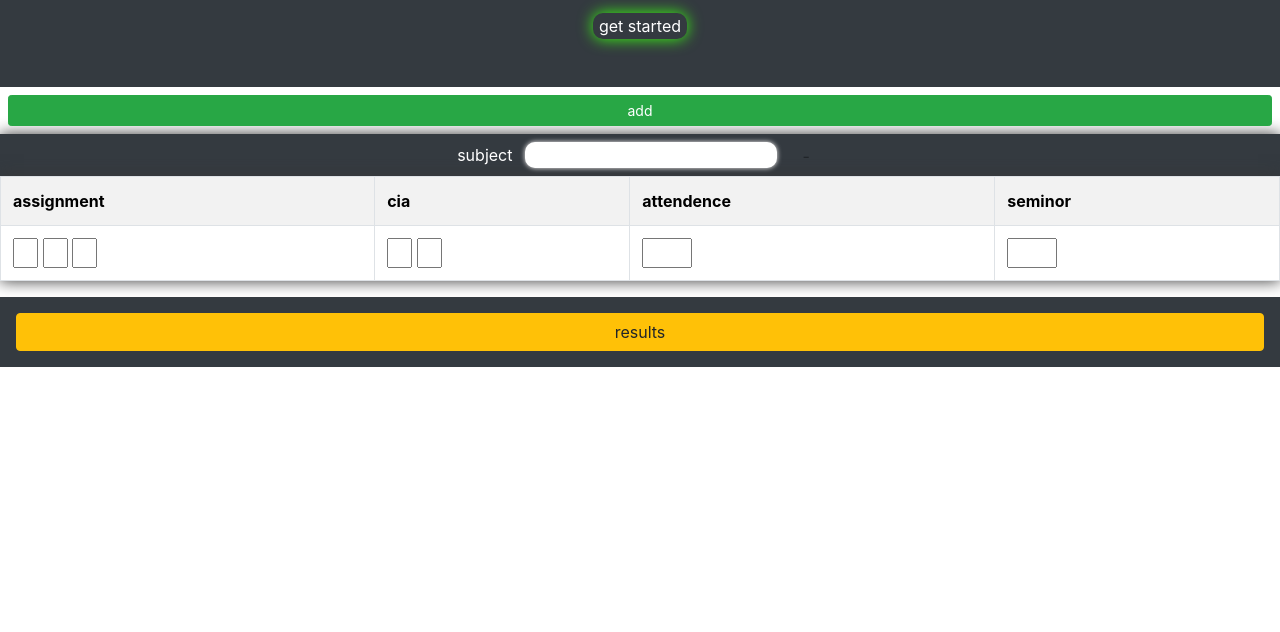
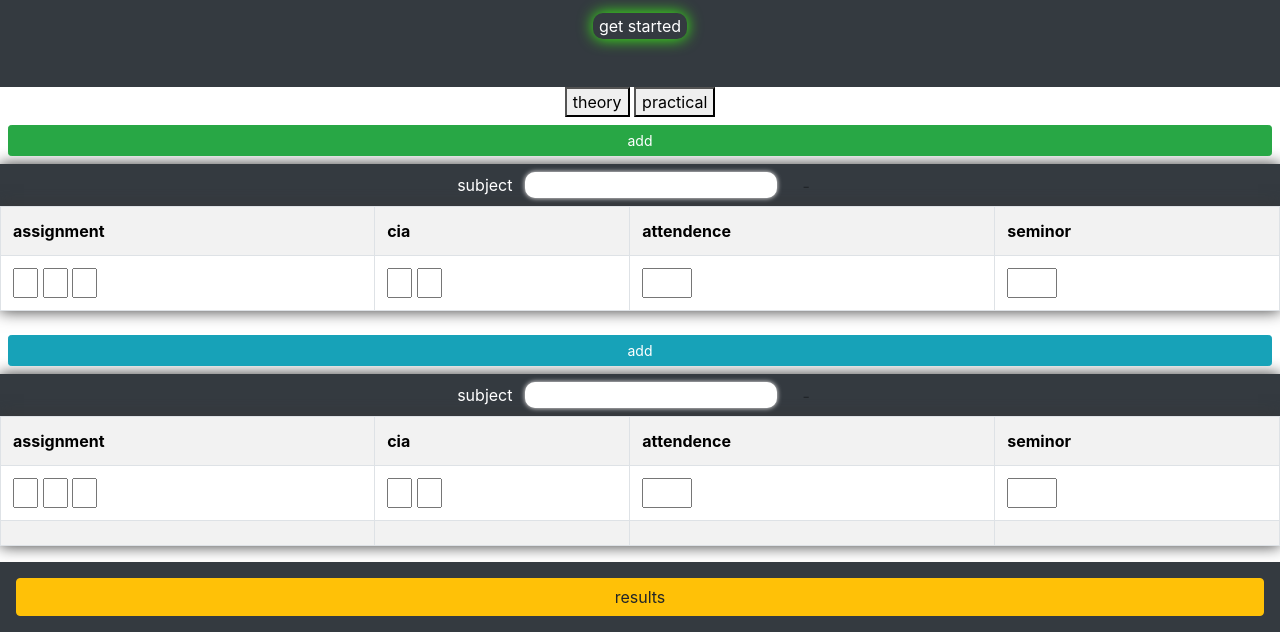
Before and after one commit to vippi-smart/tester, a plain HTML site: page index.html in a window 1280 px wide. Shown: the part 209-841 px from the top of the page. Before the commit the page ends 800 px from the top, so only its background shows below. Drawn offline with nearby package versions, Linux system fonts and the light colour scheme.

Commit message:
new modified html

```diff
--- a/index.html
+++ b/index.html
@@ -28,13 +28,22 @@
   <!--nav ends -->
 
     <div class="container-fluid-md">
+      <!--subject button-->
           <div class="bg-dark text-white text-center p-5">
                 <h1>avc-cs-calculator</h1>
                   <p>your academic calculator and academic helper</p>
                   <button type="button" class="btn-custom text-white">get started</button>
           </div>
+          <!--ends-->
 
-        <div class="container-fluid-sm" >
+
+               <div class="text-center ">
+                <button type="button" class=" btn-toggle" id="theo" >theory</button>
+                <button type="button" class=" btn-toggle" id="pract">practical</button>
+                               </div>
+
+          <!--main table-->
+        <div class="container-fluid-sm" id="actual">
              <form action="">
 
               <div  class="p-2 text-center  d-grid">
@@ -58,16 +67,16 @@
                  </tr>
              <tr>
               <td>
-                <input type="number" name="" id="" class="input-box1">
-                <input type="number" name="" id="" class="input-box1">
-                <input type="number" name="" id="" class="input-box1">
+                <input type="text"  name="" id="" class="input-box1">
+                <input type="text" name="" id="" class="input-box1">
+                <input type="text" name="" id="" class="input-box1">
               </td>
               <td>
-                <input type="number" name="" id="" class="input-box1">
-                <input type="number" name="" id="" class="input-box1">
+                <input type="text" name="" id="" class="input-box1">
+                <input type="text" name="" id="" class="input-box1">
 
               </td>
-              <td><input type="number" name="" id="" class="input-box"></td>
+              <td><input type="number" name="" id="attend" class="input-box"></td>
 
               <td><input type="number" name="" id="" class="input-box"></td>
              </tr>
@@ -77,9 +86,75 @@
 
 
   </div>
-  <div class="bg-dark p-3 table-border1 d-grid"><button type="button" class="btn btn-warning btn-block">results</button></div>
-    </div>
-<script src="	https://cdn.jsdelivr.net/npm/bootstrap@5.3.3/dist/js/bootstrap.bundle.min.js"></script>
+
+  <!--form and div part-2-->
+
+        <div class="container-fluid-sm" id="practicall" >
+          <form action="">
+
+            <div  class="p-2 text-center  d-grid">
+            <button type="button" class="btn btn-info btn-sm btn-block" >add</button>
+            </div>
+
+
+            <div class="table-border bg-dark text-white text-center">
+
+            <label for="usr">subject</label>
+            <input type="text" name="" id="usr" class="m-2 table-border1 "  style="border-radius: 10px; border: none;  ">
+            <button type="button" class="btn btn-small">-</button>
+            </div>
+
+            <table class="table table-striped table-bordered table-border">
+               <tr>
+                <th>assignment</th>
+                <th>cia</th>
+                <th>attendence</th>
+                <th>seminor</th>
+               </tr>
+           <tr>
+            <td>
+              <input type="text" name="" id="" class="input-box1">
+              <input type="text" name="" id="" class="input-box1">
+              <input type="text" name="" id="" class="input-box1">
+            </td>
+            <td>
+              <input type="text" name="" id="" class="input-box1">
+              <input type="text" name="" id="" class="input-box1">
+
+            </td>
+            <td><input type="number" name="" id="attends" class="input-box"></td>
+
+            <td><input type="number" name="" id="" class="input-box"></td>
+           </tr>
+
+           <tr>
+
+            <th id=""></th>
+            <th id=""></th>
+            <th id="assignments"></th>
+            <th></th>
+           </tr>
+
+            </table>
+           </form>
+        </div>
+
+
+
+
+
+         <!--main table ends-->
+
+
+         <!--results button-->
+  <div class="bg-dark p-3 table-border1 d-grid"><button type="button" class="btn btn-warning btn-block" id="result">results</button></div>
+      </div>
+      <!--result buton ends-->
+
+
+
+  <script src="script.js"></script>
+      <script src="	https://cdn.jsdelivr.net/npm/bootstrap@5.3.3/dist/js/bootstrap.bundle.min.js"></script>
   <script src="node_modules/bootstrap/dist/js/bootstrap.min.js"></script>
 </body>
 </html>
```
